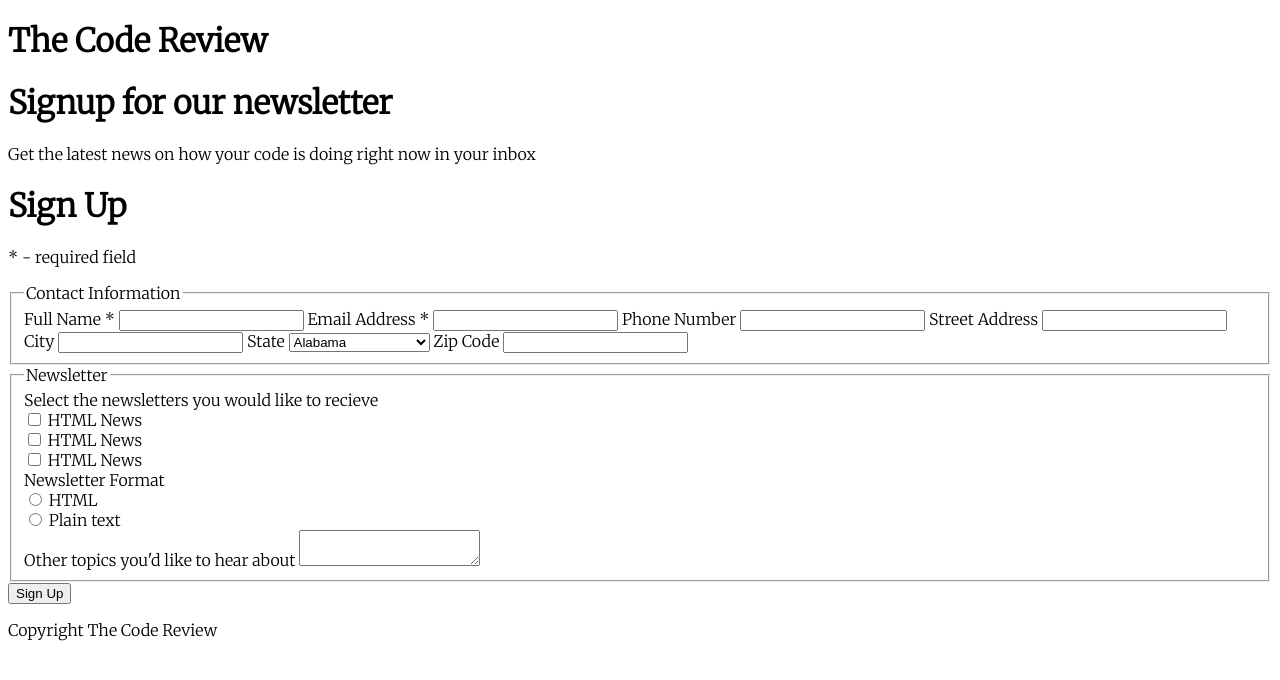
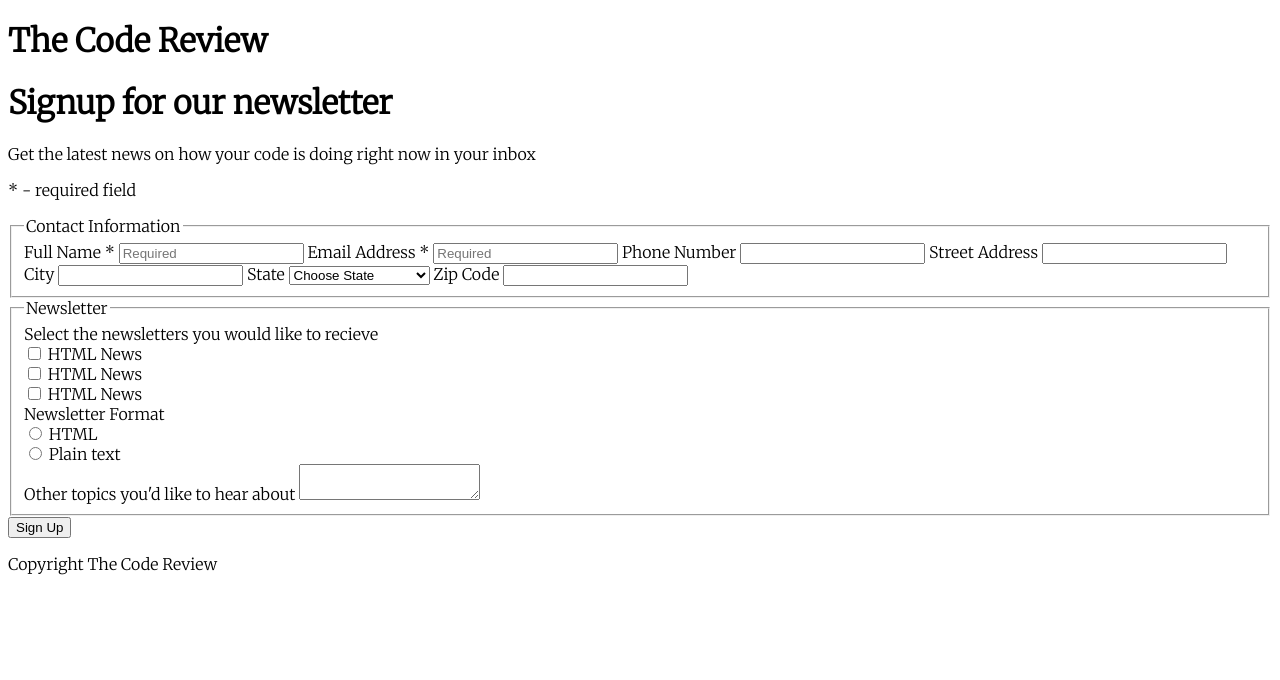
Before and after one commit to chantaldiane01/Techdegree-Project-3, a plain HTML site: page index.html in a window 1280 px wide. Drawn offline with Linux system fonts and the light colour scheme.

Commit message:
disabled selection for choose state added

```diff
--- a/index.html
+++ b/index.html
@@ -21,7 +21,6 @@
 
 	<form>
 		<form action="index.html" method="POST">
-			<h1>Sign Up</h1>
 			<p class="hint">* - required field</p>
 
 			<fieldset>
@@ -29,10 +28,10 @@
 			<legend>Contact Information</legend>
 
 			<lable for="name">Full Name *</lable>
-			<input type="text" id="name" name="user_name">
+			<input type="text" id="name" name="user_name" placeholder="Required">
 
 			<label for="email">Email Address *</label>
-			<input type="email" id="email" name="user_email">
+			<input type="email" id="email" name="user_email" placeholder="Required">
 
 			<label for="phone">Phone Number</label>
 			<input type="tel" id="phone" name="user_phone">
@@ -45,6 +44,7 @@
 
             <label for="state">State</label>
             <select id="state" name="user_state">
+            <option disabled selected>Choose State</option>
             	<option value="AL">Alabama</option>
 				<option value="AK">Alaska</option>
 				<option value="AZ">Arizona</option>
```
